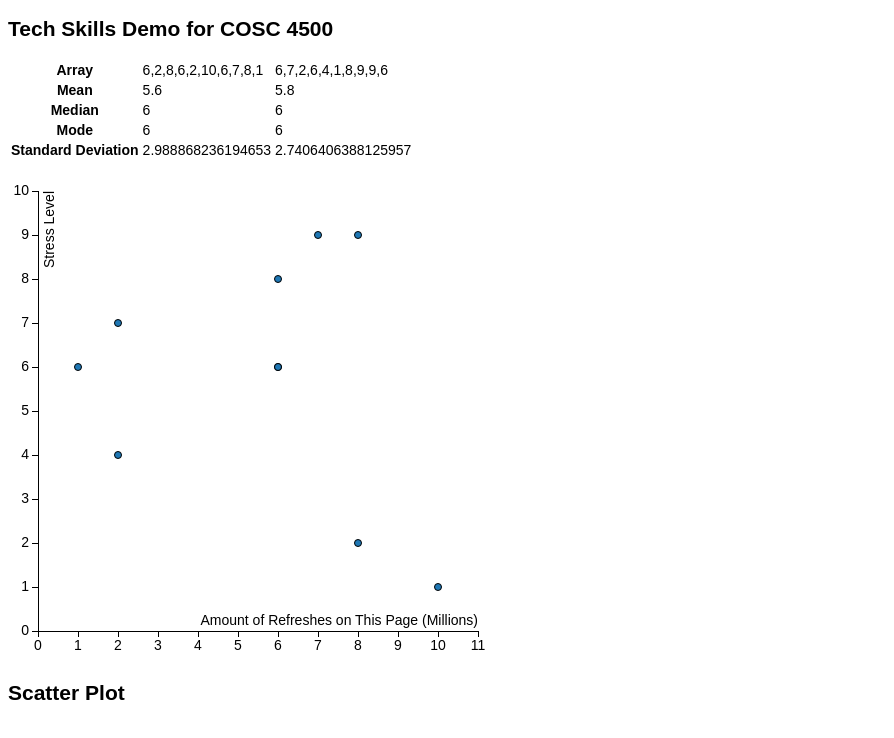
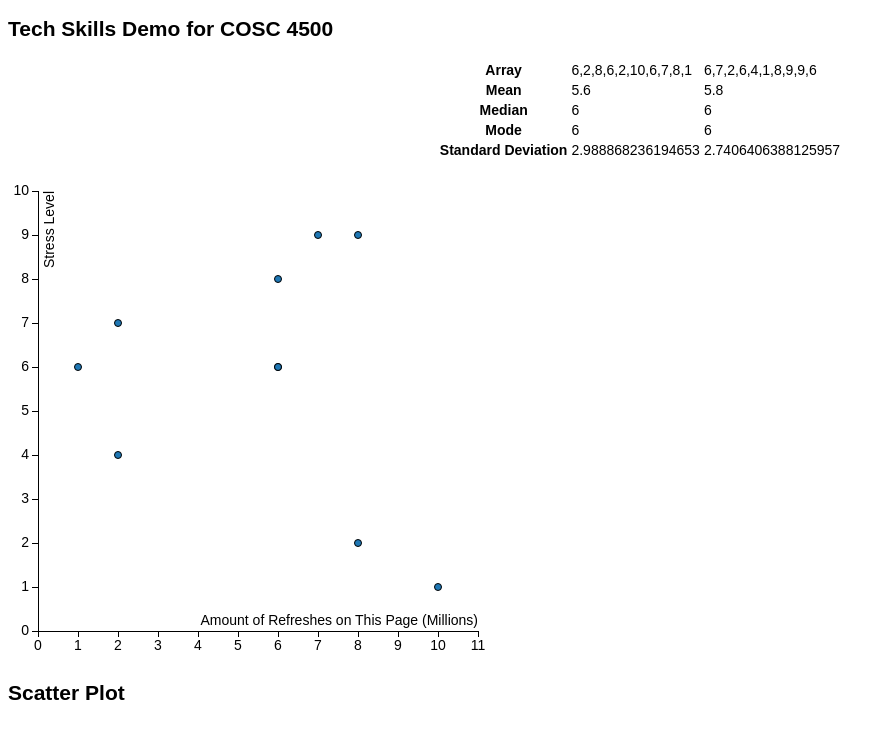
Before and after one commit to Nathanlang14/TechSkillsDemo, a plain HTML site: page index.html in a window 1280 px wide. Shown: the whole page, without its empty margins (0-894 px from the left). Drawn offline with nearby package versions, Linux system fonts and the light colour scheme.

Commit message:
Center table

```diff
--- a/index.html
+++ b/index.html
@@ -31,7 +31,7 @@ body {
 <h2>Tech Skills Demo for COSC 4500</h2>
 <body>
 <script src="https://d3js.org/d3.v3.min.js"></script>
-<table id="bat"></table>
+<table id="bat" align = "center" ></table>
 <script>
 
 	// 1. create 2 arrays with 10 instances of random numbers 1-10
@@ -91,39 +91,47 @@ for (let i = 0; i < x_axis.length; i++) {
 }
 
 // plot is influenced by: http://bl.ocks.org/weiglemc/6185069
+
+// setup size
 var margin = {top: 30, right: 30, bottom: 30, left: 30},
     width = 500 - margin.left - margin.right,
     height = 500 - margin.top - margin.bottom;
 
-// setting up x-axis
+// 3. Set up axises
+// x-axis
 var xValue = function(d) { return d.x;},
     xScale = d3.scale.linear().range([0, width]),
     xMap = function(d) { return xScale(xValue(d));},
     xAxis = d3.svg.axis().scale(xScale).orient("bottom");
 
-// setting up y-axis
+// y-axis
 var yValue = function(d) { return d.y;},
     yScale = d3.scale.linear().range([height, 0]),
     yMap = function(d) { return yScale(yValue(d));},
     yAxis = d3.svg.axis().scale(yScale).orient("left");
 
-// QUES 4
+// 4. svg-based scatterplot
+
 // setting up fill color
 var cValue = function(d) { return d.Manufacturer;},
     color = d3.scale.category10();
+
 // adding graph canvas
 var svg = d3.select("body").append("svg")
     .attr("width", width + margin.left + margin.right)
     .attr("height", height + margin.top + margin.bottom)
     .append("g")
     .attr("transform", "translate(" + margin.left + "," + margin.top + ")");
+
 // adding tooltip area
 var tooltip = d3.select("body").append("div")
   .attr("class", "tooltip")
   .style("opacity", 0);
+
 // adding space to avoid overlapping of axes
 xScale.domain([d3.min(data, xValue)-1, d3.max(data, xValue)+1]);
 yScale.domain([d3.min(data, yValue)-1, d3.max(data, yValue)+1]);
+
 // QUES 6
 // x-axis
 svg.append("g")
@@ -147,8 +155,9 @@ svg.append("g")
     .attr("dy", ".71em")
     .style("text-anchor", "end")
     .text("Stress Level");
-// QUES 5
-// draw dots
+
+
+// 5. Show data and all hover over
 svg.selectAll(".dot")
     .data(data)
     .enter()
```
